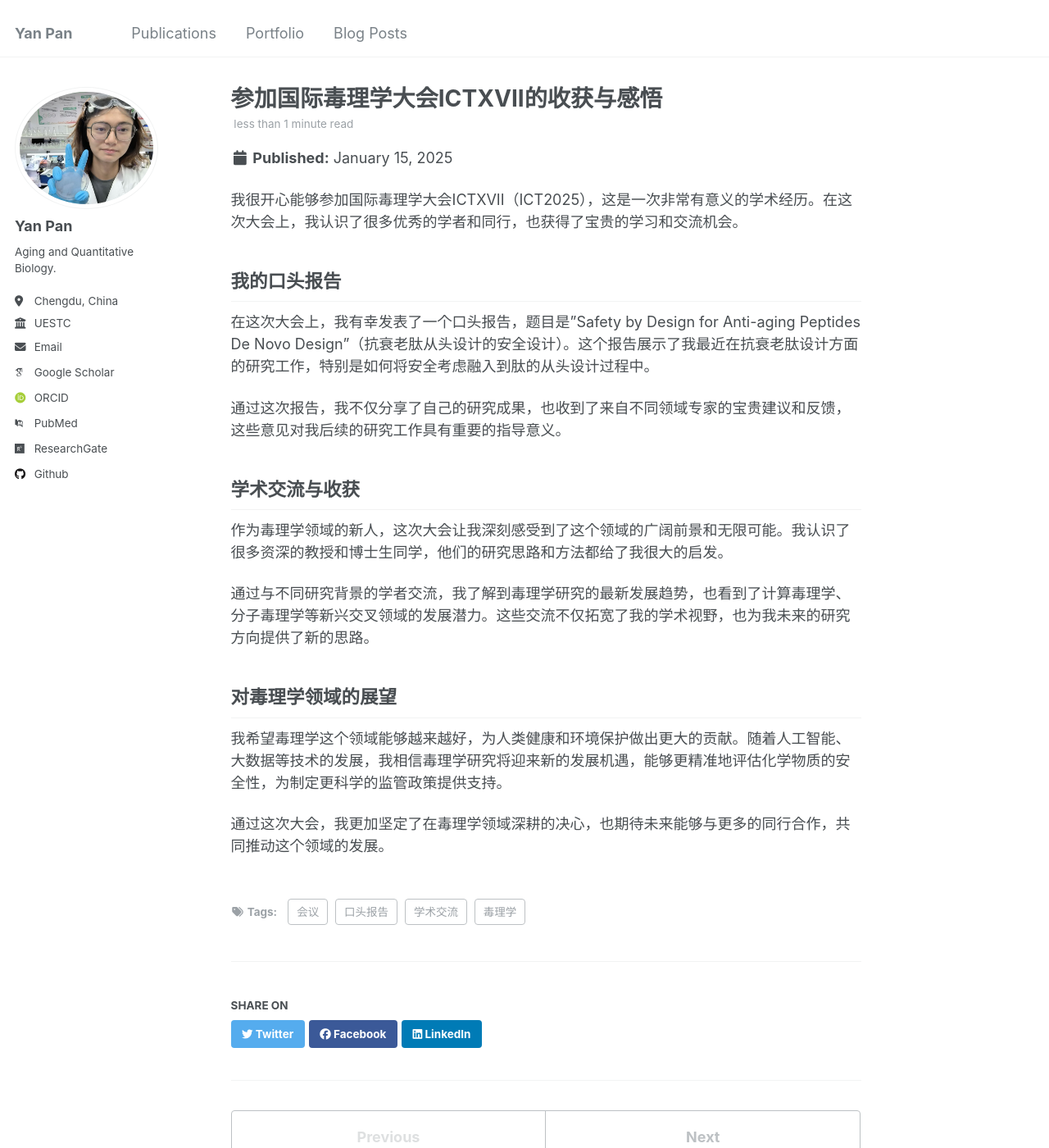
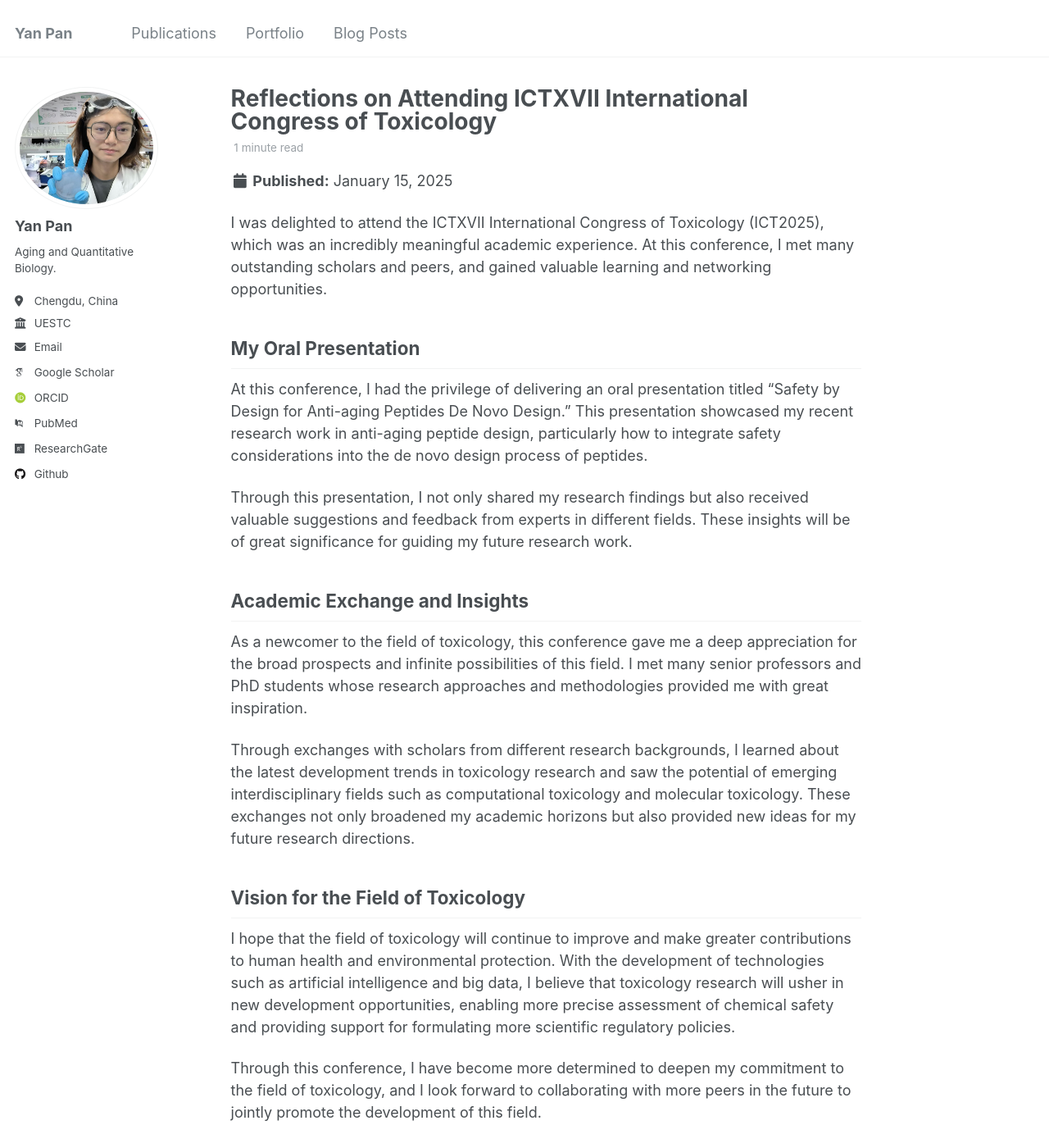
Before and after one commit to Marissapy/marissapy.github.io, a Jekyll site: the page built from _posts/2025-01-15-ictxvii-conference.md, in a window 1280 px wide and 1400 px high. Shown: the whole window at 82% size. Built offline with Jekyll 4.4.1, drawn with Linux system fonts in a browser that asks for light colours; some web fonts are replaced; some of the changed text lies outside the part shown.

Commit message:
Convert ICTXVII blog post to English
- Changed title to 'Reflections on Attending ICTXVII International Congress of Toxicology'
- Translated all content from Chinese to English
- Updated tags to English: conference, toxicology, academic exchange, oral presentation
- Maintained same structure and content about oral presentation and academic networking

```diff
--- a/_posts/2025-01-15-ictxvii-conference.md
+++ b/_posts/2025-01-15-ictxvii-conference.md
@@ -1,30 +1,30 @@
 ---
-title: '参加国际毒理学大会ICTXVII的收获与感悟'
+title: 'Reflections on Attending ICTXVII International Congress of Toxicology'
 date: 2025-01-15
 permalink: /posts/2025/01/ictxvii-conference/
 tags:
-  - 会议
-  - 毒理学
-  - 学术交流
-  - 口头报告
+  - conference
+  - toxicology
+  - academic exchange
+  - oral presentation
 ---
 
-我很开心能够参加国际毒理学大会ICTXVII（ICT2025），这是一次非常有意义的学术经历。在这次大会上，我认识了很多优秀的学者和同行，也获得了宝贵的学习和交流机会。
+I was delighted to attend the ICTXVII International Congress of Toxicology (ICT2025), which was an incredibly meaningful academic experience. At this conference, I met many outstanding scholars and peers, and gained valuable learning and networking opportunities.
 
-## 我的口头报告
+## My Oral Presentation
 
-在这次大会上，我有幸发表了一个口头报告，题目是"Safety by Design for Anti-aging Peptides De Novo Design"（抗衰老肽从头设计的安全设计）。这个报告展示了我最近在抗衰老肽设计方面的研究工作，特别是如何将安全考虑融入到肽的从头设计过程中。
+At this conference, I had the privilege of delivering an oral presentation titled "Safety by Design for Anti-aging Peptides De Novo Design." This presentation showcased my recent research work in anti-aging peptide design, particularly how to integrate safety considerations into the de novo design process of peptides.
 
-通过这次报告，我不仅分享了自己的研究成果，也收到了来自不同领域专家的宝贵建议和反馈，这些意见对我后续的研究工作具有重要的指导意义。
+Through this presentation, I not only shared my research findings but also received valuable suggestions and feedback from experts in different fields. These insights will be of great significance for guiding my future research work.
 
-## 学术交流与收获
+## Academic Exchange and Insights
 
-作为毒理学领域的新人，这次大会让我深刻感受到了这个领域的广阔前景和无限可能。我认识了很多资深的教授和博士生同学，他们的研究思路和方法都给了我很大的启发。
+As a newcomer to the field of toxicology, this conference gave me a deep appreciation for the broad prospects and infinite possibilities of this field. I met many senior professors and PhD students whose research approaches and methodologies provided me with great inspiration.
 
-通过与不同研究背景的学者交流，我了解到毒理学研究的最新发展趋势，也看到了计算毒理学、分子毒理学等新兴交叉领域的发展潜力。这些交流不仅拓宽了我的学术视野，也为我未来的研究方向提供了新的思路。
+Through exchanges with scholars from different research backgrounds, I learned about the latest development trends in toxicology research and saw the potential of emerging interdisciplinary fields such as computational toxicology and molecular toxicology. These exchanges not only broadened my academic horizons but also provided new ideas for my future research directions.
 
-## 对毒理学领域的展望
+## Vision for the Field of Toxicology
 
-我希望毒理学这个领域能够越来越好，为人类健康和环境保护做出更大的贡献。随着人工智能、大数据等技术的发展，我相信毒理学研究将迎来新的发展机遇，能够更精准地评估化学物质的安全性，为制定更科学的监管政策提供支持。
+I hope that the field of toxicology will continue to improve and make greater contributions to human health and environmental protection. With the development of technologies such as artificial intelligence and big data, I believe that toxicology research will usher in new development opportunities, enabling more precise assessment of chemical safety and providing support for formulating more scientific regulatory policies.
 
-通过这次大会，我更加坚定了在毒理学领域深耕的决心，也期待未来能够与更多的同行合作，共同推动这个领域的发展。
+Through this conference, I have become more determined to deepen my commitment to the field of toxicology, and I look forward to collaborating with more peers in the future to jointly promote the development of this field.
```
